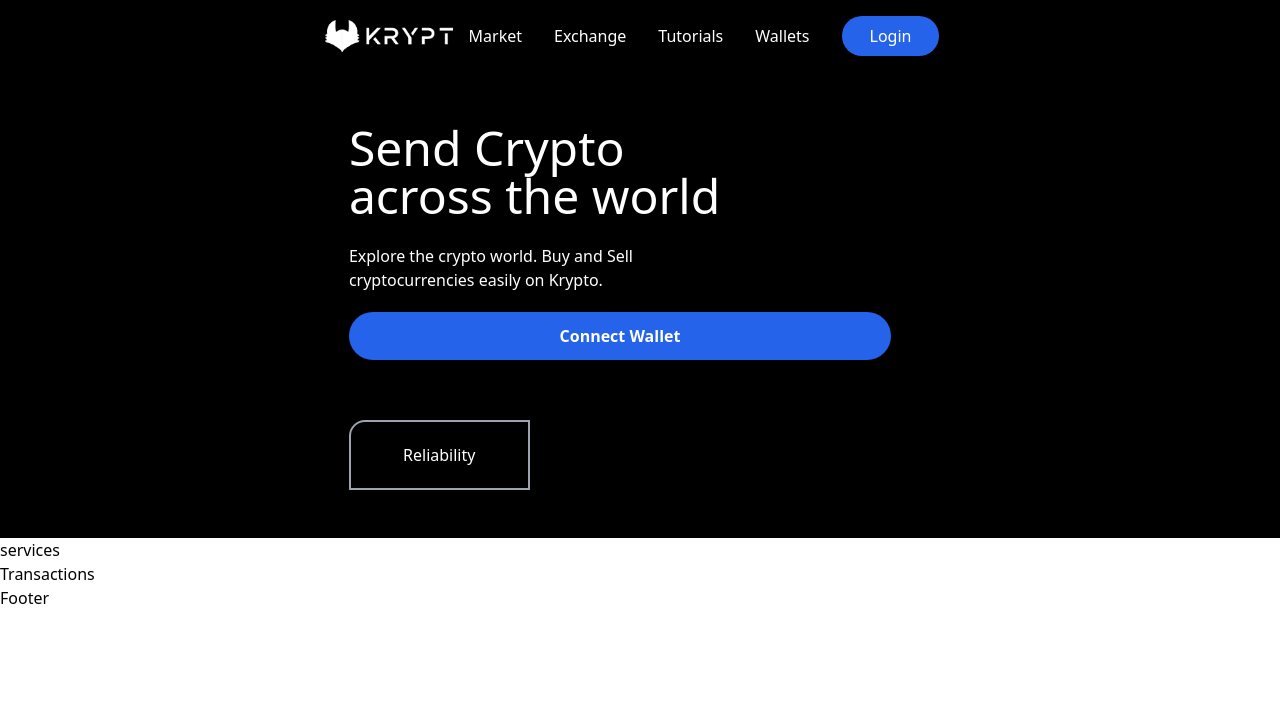
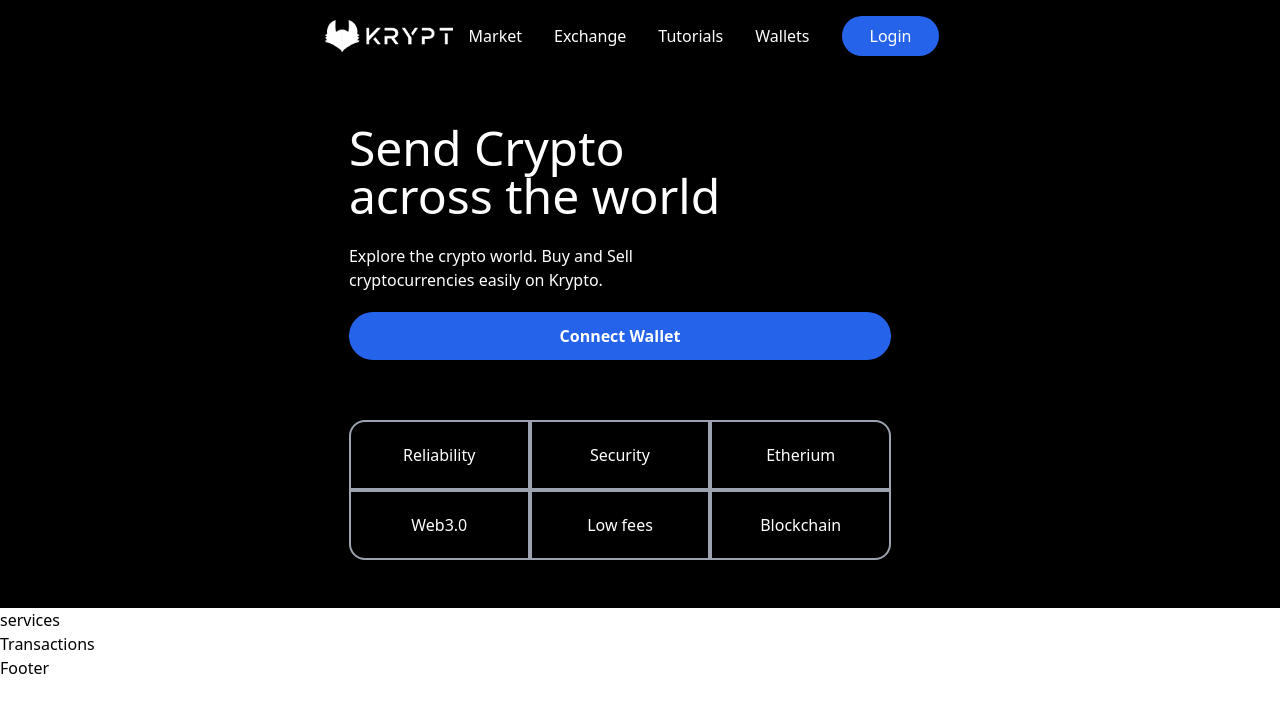
Before and after one commit to Mugisha-isaac/web3.0, a React (Vite) app: page / in a window 1280 px wide. Shown: the top 712 px of the page. Built offline with nearby package versions, Linux system fonts and the light colour scheme.

Commit message:
['styles: Welcome.jsx'] table of features

```diff
--- a/components/Welcome.jsx
+++ b/components/Welcome.jsx
@@ -31,8 +31,28 @@ const Welcome = () => {
                    <div className={`rounded-tl-2xl ${commonStyles}`} style={{minHeight:'70px'}}>
                      Reliability
                    </div>
+                   <div className={commonStyles } style={{minHeight:'70px'}}>
+                       Security
+                   </div>
+                   <div className={`rounded-tr-2xl ${commonStyles}`} style={{minHeight:'70px'}}>
+                     Etherium
+                   </div>
+                   <div className={`rounded-bl-2xl ${commonStyles}`} style={{minHeight:'70px'}}>
+                     Web3.0
+                   </div>
+                   <div className={commonStyles } style={{minHeight:'70px'}}>
+                       Low fees
+                   </div>
+                   <div className={`rounded-br-2xl ${commonStyles}`} style={{minHeight:'70px'}}>
+                     Blockchain
+                   </div>
               </div>
           </div>
+
+              <div>
+
+              </div>
+
         </div>
    </div>
   )
```
